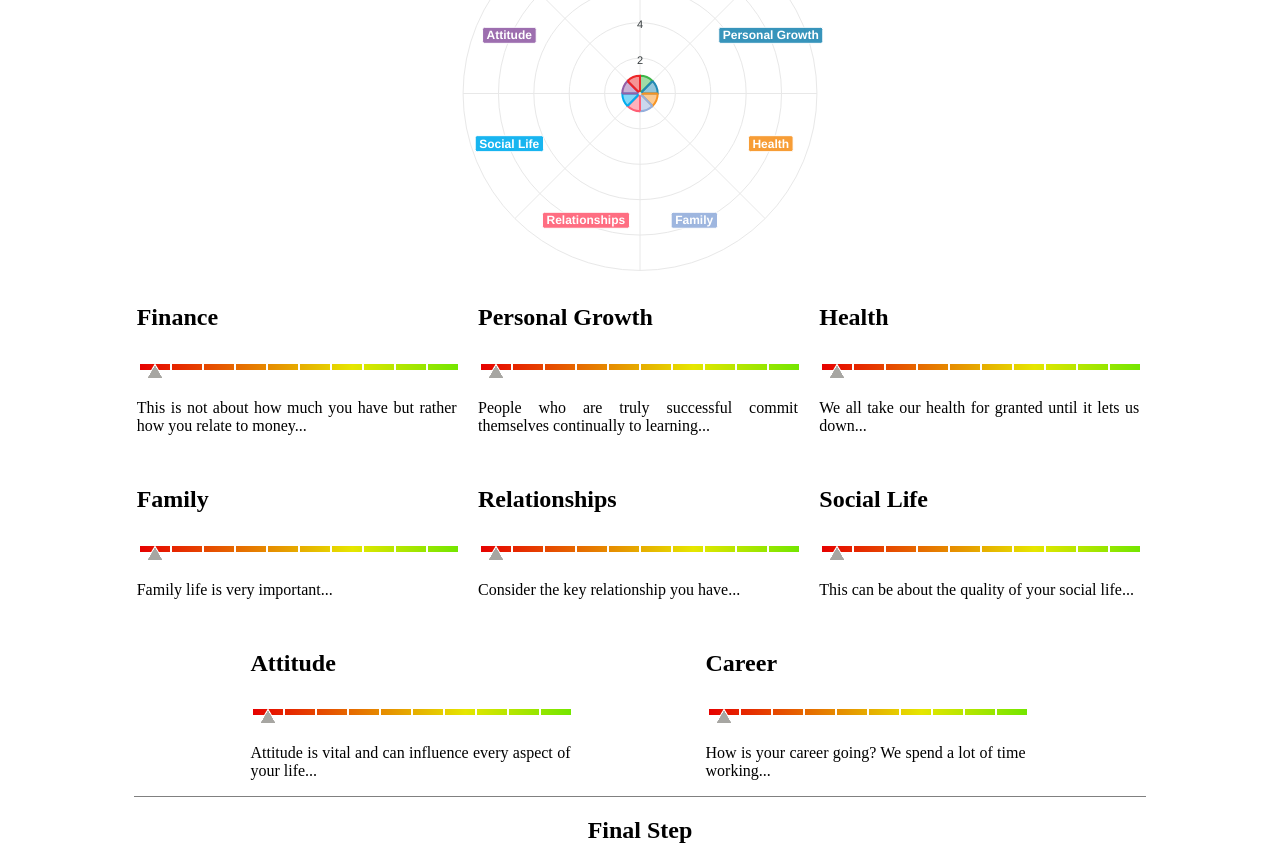
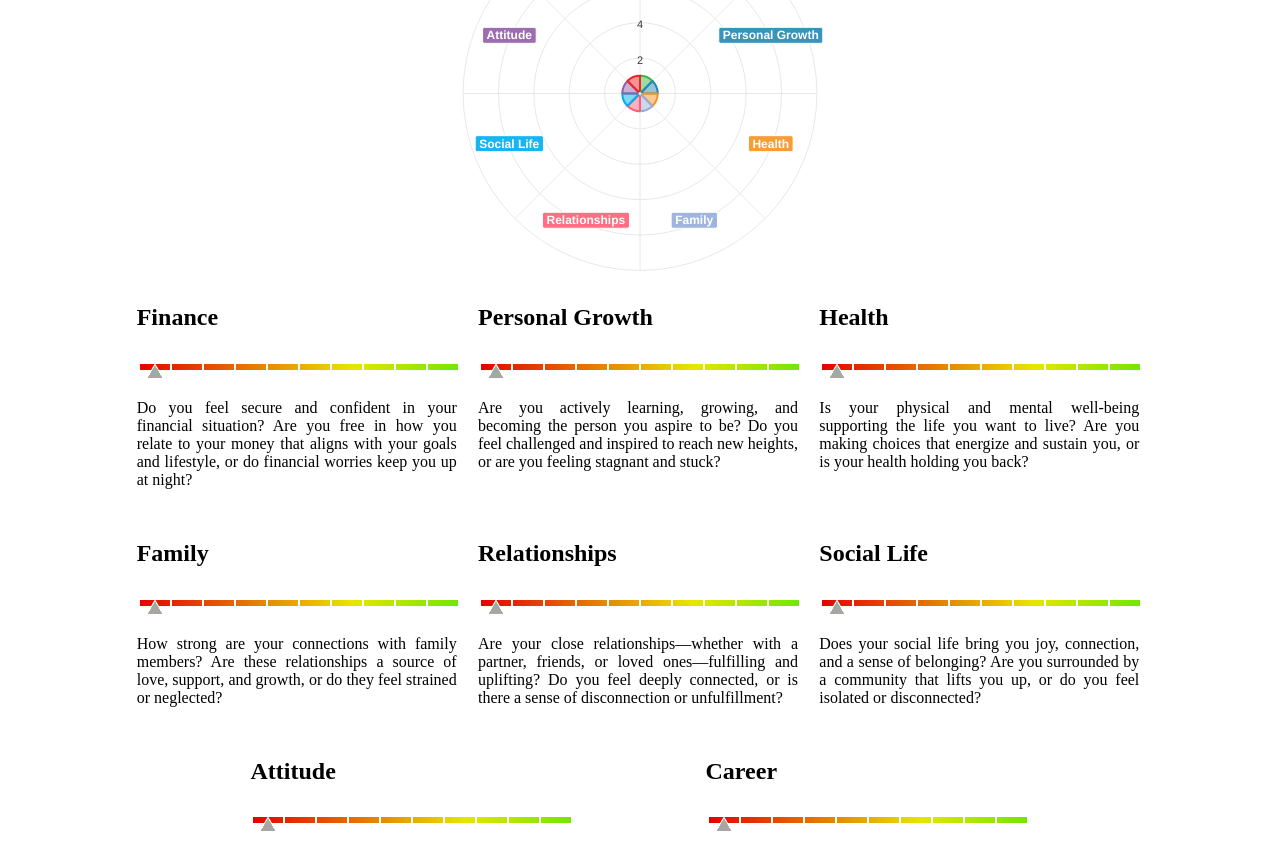
Before and after one commit to daneshambrook/awakenyourpurposechallenge, a website: page index.html in a window 1280 px wide. Shown: the part 102-951 px from the top of the page. Drawn offline with nearby package versions, Linux system fonts and the light colour scheme.

Commit message:
Update index.html

```diff
--- a/index.html
+++ b/index.html
@@ -46,42 +46,42 @@
       {
         name: 'Finance',
         color: '#3DB549',
-        description: 'This is not about how much you have but rather how you relate to money...',
+        description: 'Do you feel secure and confident in your financial situation? Are you free in how you relate to your money that aligns with your goals and lifestyle, or do financial worries keep you up at night?',
       },
       {
         name: 'Personal Growth',
         color: '#2289B4',
-        description: 'People who are truly successful commit themselves continually to learning...',
+        description: 'Are you actively learning, growing, and becoming the person you aspire to be? Do you feel challenged and inspired to reach new heights, or are you feeling stagnant and stuck?',
       },
       {
         name: 'Health',
         color: '#F79321',
-        description: 'We all take our health for granted until it lets us down...',
+        description: 'Is your physical and mental well-being supporting the life you want to live? Are you making choices that energize and sustain you, or is your health holding you back?',
       },
       {
         name: 'Family',
         color: '#94AFDC',
-        description: 'Family life is very important...',
+        description: 'How strong are your connections with family members? Are these relationships a source of love, support, and growth, or do they feel strained or neglected?',
       },
       {
         name: 'Relationships',
         color: '#FF5F75',
-        description: 'Consider the key relationship you have...',
+        description: 'Are your close relationships—whether with a partner, friends, or loved ones—fulfilling and uplifting? Do you feel deeply connected, or is there a sense of disconnection or unfulfillment?',
       },
       {
         name: 'Social Life',
         color: '#00ADEF',
-        description: 'This can be about the quality of your social life...',
+        description: 'Does your social life bring you joy, connection, and a sense of belonging? Are you surrounded by a community that lifts you up, or do you feel isolated or disconnected?',
       },
       {
         name: 'Attitude',
         color: '#935FA7',
-        description: 'Attitude is vital and can influence every aspect of your life...',
+        description: 'How would you rate your mindset and outlook on life? Are you optimistic, resilient, and proactive, or do you find yourself stuck in negativity or self-doubt?',
       },
       {
         name: 'Career',
         color: '#ED2527',
-        description: 'How is your career going? We spend a lot of time working...',
+        description: 'Does your work align with your passions and values? Do you feel purposeful and motivated in your career, or are you simply going through the motions?',
       },
     ];
     WheelOfLife.setup(document.getElementById("chart"), document.getElementById("categories"), defaultConfig);
```
